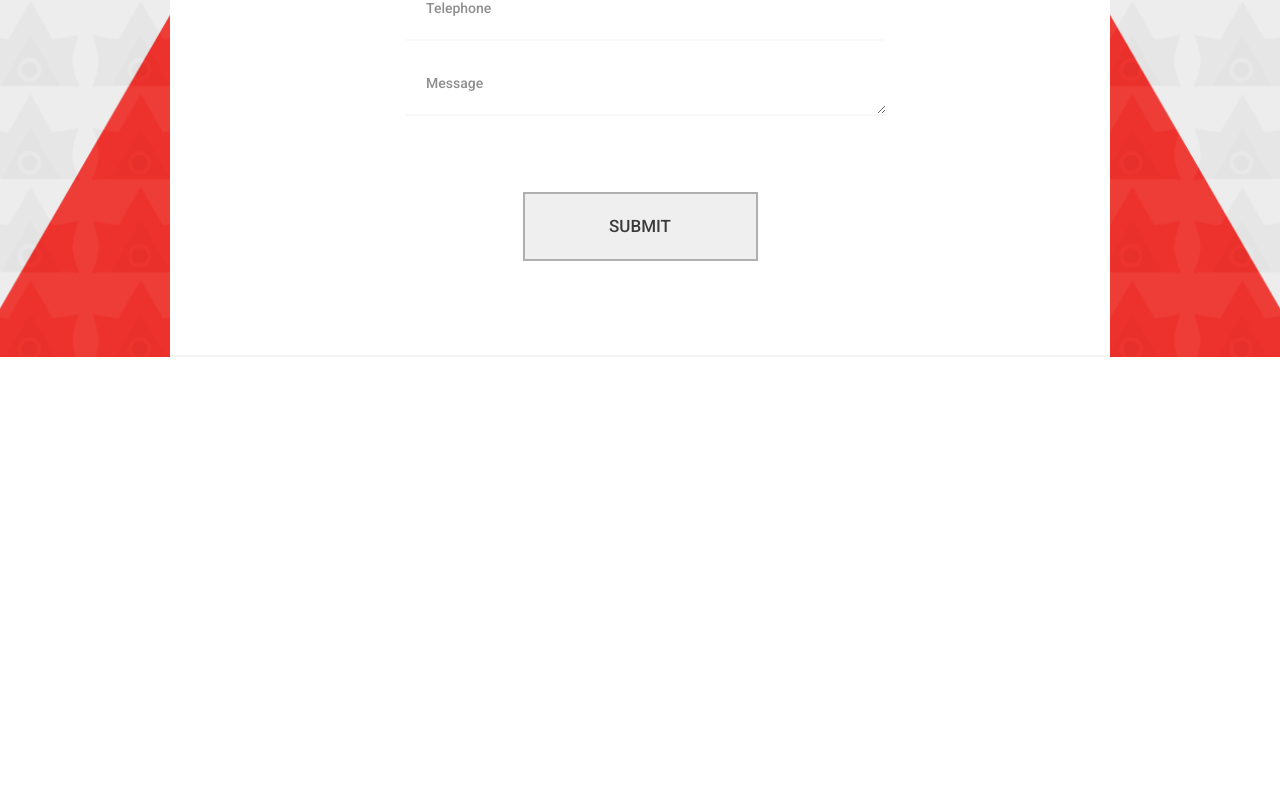
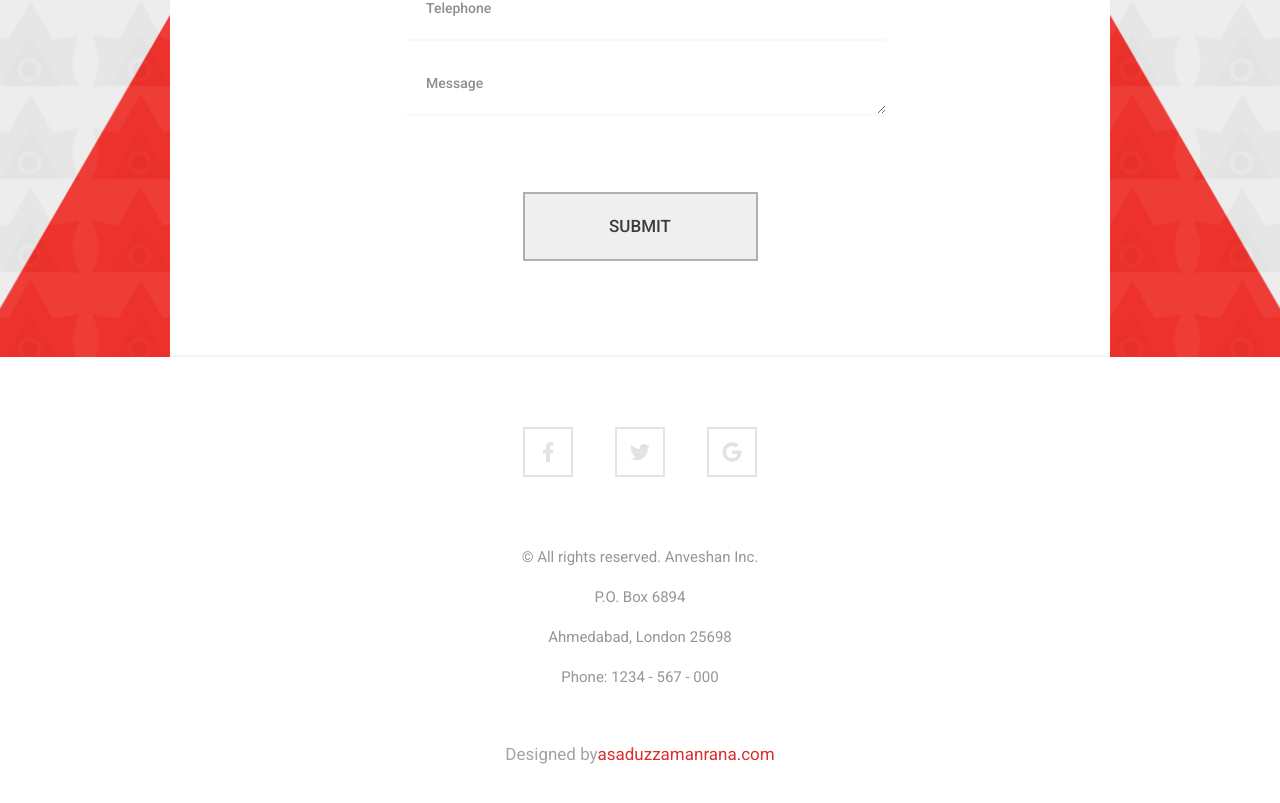
Before and after one commit to iamtheasad/react-anveshan-l-p, a React (Create React App) app: page / in a window 1280 px wide. Shown: the part 4839-5642 px from the top of the page. Before the commit the page ends 5201 px from the top, so only its background shows below. Built offline with nearby package versions, Linux system fonts and the light colour scheme.

Commit message:
Footer Component & FontAwesome Brand & solid icons installed

```diff
--- a/package.json
+++ b/package.json
@@ -6,6 +6,8 @@
   "dependencies": {
     "@fortawesome/fontawesome-free": "^5.13.0",
     "@fortawesome/fontawesome-svg-core": "^1.2.28",
+    "@fortawesome/free-brands-svg-icons": "^5.13.0",
+    "@fortawesome/free-regular-svg-icons": "^5.13.0",
     "@fortawesome/free-solid-svg-icons": "^5.13.0",
     "@fortawesome/react-fontawesome": "^0.1.9",
     "@testing-library/jest-dom": "^4.2.4",
--- a/src/components/Footer/Footer.js
+++ b/src/components/Footer/Footer.js
@@ -1,11 +1,59 @@
-import React, {Component} from 'react';
+import React, {Component, Fragment} from 'react';
+import {FontAwesomeIcon} from "@fortawesome/react-fontawesome";
+import {faFacebookF, faGoogle, faTwitter} from "@fortawesome/free-brands-svg-icons";
 
 class Footer extends Component {
+
+    constructor() {
+        super();
+
+        this.state = {
+            linkedin: "https://www.linkedin.com/in/iamtheasad/"
+        }
+    }
+
     render() {
         return (
-            <div>
+            <Fragment>
+                {/*Footer Section Start*/}
+                <footer class="custom_width">
+                    <div class="footer">
+                        <div class="container">
+                            <div class="row">
+                                <div class="col-md-12 text-center footer_content_width">
+                                    <div class="social_icons">
+                                        <a href={this.state.linkedin} target="_blank">
+                                            <FontAwesomeIcon icon={faFacebookF}></FontAwesomeIcon>
+                                        </a>
+                                        <a href={this.state.linkedin} target="_blank">
+                                            <FontAwesomeIcon icon={faTwitter}/>
+                                        </a>
+                                        <a href={this.state.linkedin} target="_blank">
+                                            <FontAwesomeIcon icon={faGoogle}/>
+                                        </a>
+                                    </div>
 
-            </div>
+                                    <div class="address">
+                                        <p><a href={this.state.linkedin}>© All rights reserved. Anveshan Inc.</a></p>
+                                        <p>
+                                            P.O. Box 6894 <br/>
+                                            Ahmedabad, London 25698 <br/>
+                                            Phone: 1234 - 567 - 000
+                                        </p>
+                                    </div>
+
+                                    <div class="design_by">
+                                        <p>Designed by
+                                            <a href={this.state.linkedin} target="_blank">asaduzzamanrana.com</a>
+                                        </p>
+                                    </div>
+                                </div>
+                            </div>
+                        </div>
+                    </div>
+                </footer>
+                {/*Footer Section End */}
+            </Fragment>
         );
     }
 }
--- a/src/pages/HomePage.js
+++ b/src/pages/HomePage.js
@@ -6,6 +6,7 @@ import BottomTopButton from "../components/BottomTopButton/BottomTopButton";
 import OurProcess from "../components/OurProcess/OurProcess";
 import ServiceTerms from "../components/ServiceTerms/ServiceTerms";
 import ContactForm from "../components/ContactForm/ContactForm";
+import Footer from "../components/Footer/Footer";
 
 class HomePage extends Component {
     render() {
@@ -18,6 +19,7 @@ class HomePage extends Component {
                <ServiceTerms/>
                <ContactForm/>
                <BottomTopButton/>
+               <Footer/>
             </Fragment>
         );
     }
```
Also changed, not shown: 1 other file (tests, documents, lock files or other folders).
